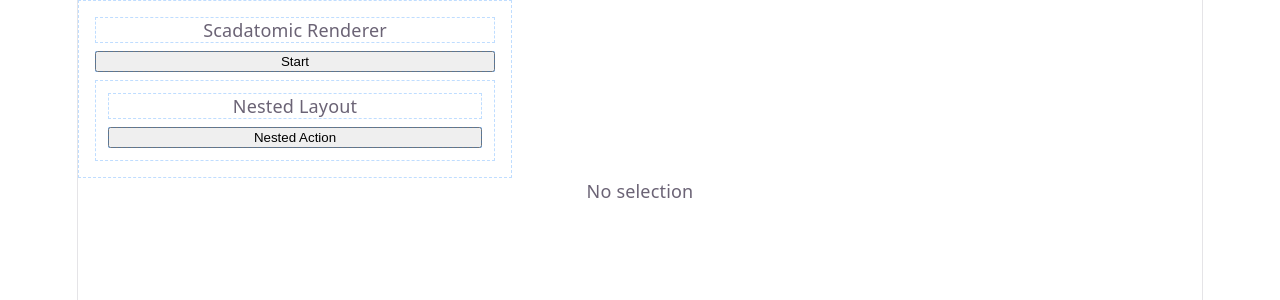
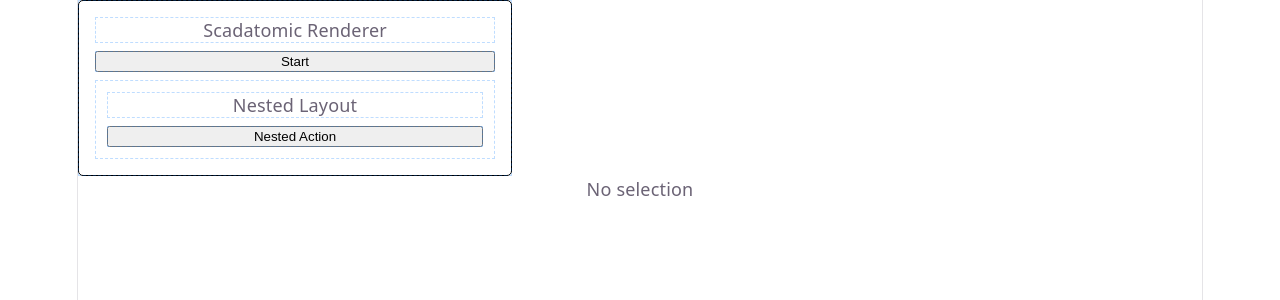
Before and after one commit to emzet92/scadatomic-editor-v4, a React (Vite) app: page / in a window 1280 px wide. Shown: the top 300 px of the page. Built offline with nearby package versions, Linux system fonts and the light colour scheme.

Commit message:
modifiable border size

```diff
--- a/src/App.tsx
+++ b/src/App.tsx
@@ -39,6 +39,7 @@ const initialNodes: UiTree = {
       gap: 12,
       padding: 16,
       row: 1,
+      borderSize: 1,
     },
     children: [
       "title",
@@ -71,6 +72,7 @@ const initialNodes: UiTree = {
       gap: 8,
       padding: 12,
       row: 1,
+      borderSize: 0
     },
     children: [
       "panel1Text",
--- a/src/uiframework/Container.tsx
+++ b/src/uiframework/Container.tsx
@@ -20,7 +20,7 @@ export function Container({
       {...domProps}
       className="container"
       style={{
-        border: `${borderSize}px solid white`,
+        border: `${borderSize}px solid black`,
         borderRadius: 5,
         padding: `${padding}px`,
         display: "grid",
```
